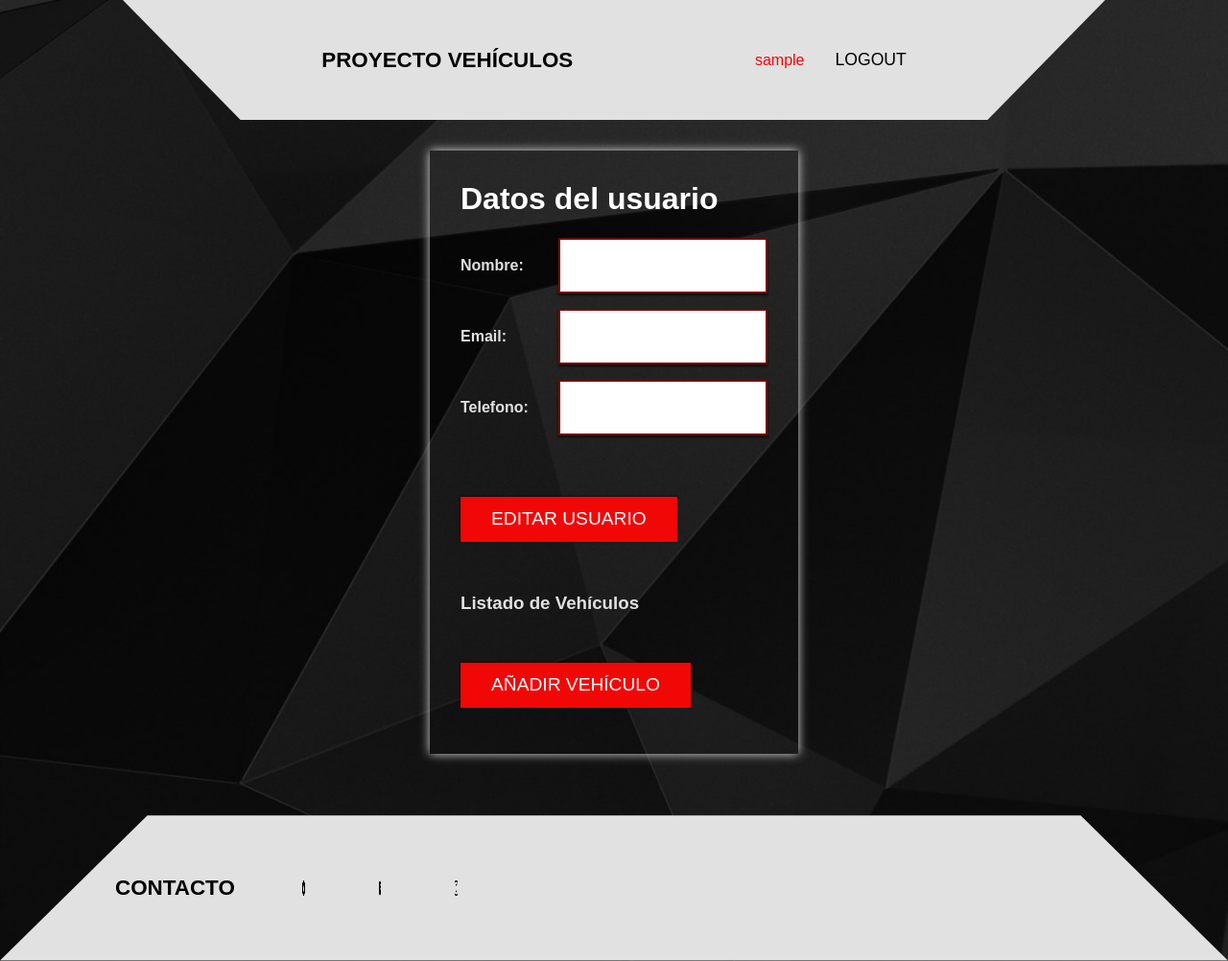
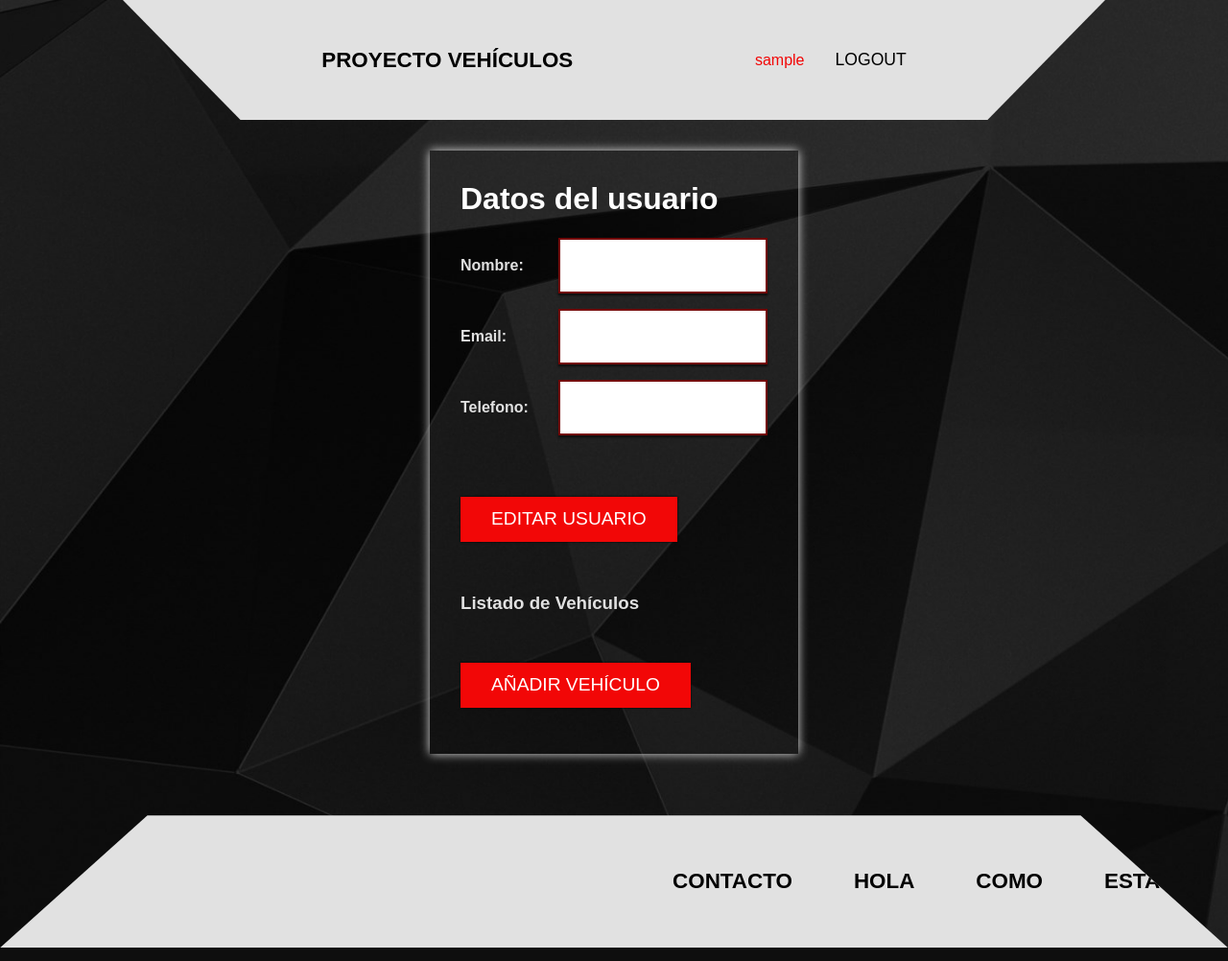
Before and after one commit to Carlitosaguilaar/ProyectoServidoresT1, a PHP site: page /Vehiculos_copy.php?ID_Usuario=1 in a window 1280 px wide. Shown: the whole page at 96% size. Run offline with PHP 8.4, Linux system fonts and the light colour scheme; the visitor is signed in with stand-in values (Sample User, id 1); data that the repository does not hold is empty.

Commit message:
Remove icons footer, pendiente arreglo final del footer

```diff
--- a/partials/footer.php
+++ b/partials/footer.php
@@ -2,8 +2,8 @@
     <a href="#"></a>
     <nav class="navegador">
         <a href="">Contacto</a>
-        <a href=""><img width="15%" height="15%" src="estilos/imagenes/Twitter.png" alt=""></a>
-        <a href=""><img width="15%" height="15%" src="estilos/imagenes/Facebook.png" alt=""></a>
-        <a href=""><img width="15%" height="15%" src="estilos/imagenes/Instagram.png" alt=""></a>
+        <a href="">Hola</a>
+        <a href="">Como</a>
+        <a href="">Estas</a>
     </nav>
 </footer>
```
